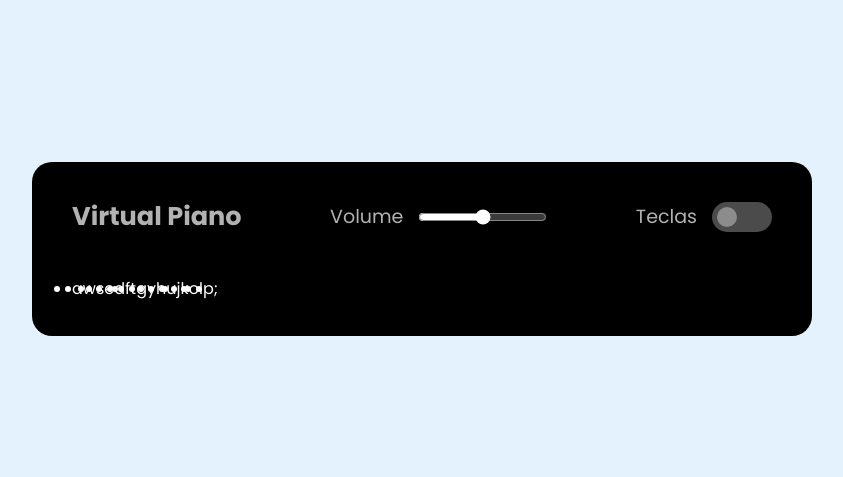
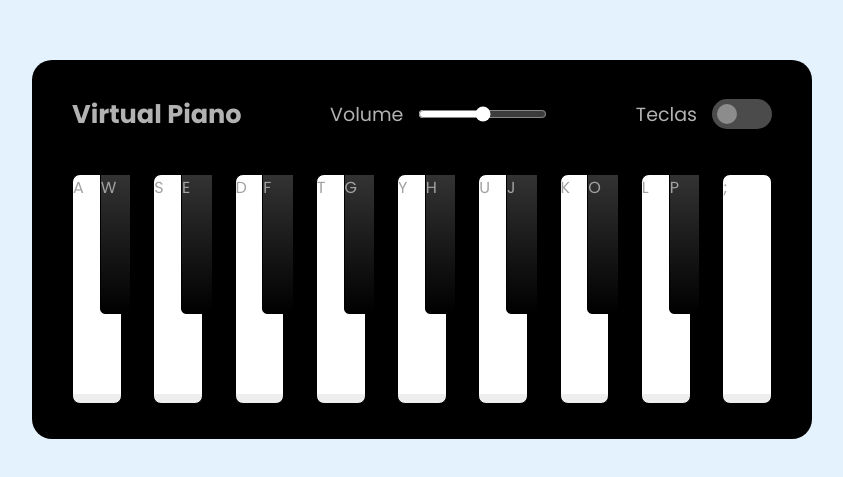
Before and after one commit to felipertec/Javascript_Potencia_Tech_iFood, a plain HTML site: page Projetos/piano-aula/index.html in a window 1280 px wide. Shown: the part 151-628 px from the top of the page, without its empty margins (218-1061 px from the left). Drawn offline with Linux system fonts and the light colour scheme.

Commit message:
Adicionando teclas

```diff
--- a/Projetos/piano-aula/index.html
+++ b/Projetos/piano-aula/index.html
@@ -32,9 +32,9 @@
             <li class="key white"><span>s</span></li>
             <li class="key black"><span>e</span></li>
             <li class="key white"><span>d</span></li>
-            <li class="key white"><span>f</span></li>
-            <li class="key black"><span>t</span></li>
-            <li class="key white"><span>g</span></li>
+            <li class="key black"><span>f</span></li>
+            <li class="key white"><span>t</span></li>
+            <li class="key black"><span>g</span></li>
             <li class="key white"><span>y</span></li>
             <li class="key black"><span>h</span></li>
             <li class="key white"><span>u</span></li>
--- a/Projetos/piano-aula/src/styles/main.css
+++ b/Projetos/piano-aula/src/styles/main.css
@@ -73,3 +73,30 @@ header .column span{
     display: flex;
     margin-top: 40px;
 }
+
+.piano-keys .key{
+    cursor: pointer;
+    user-select: none;
+    list-style: none;
+    color: #a2a2a2;
+    position: relative;
+    text-transform: uppercase;
+}
+
+.piano-keys .white{
+    width: 70px;
+    height: 230px;
+    border: 1px solid black;
+    border-radius: 8px;
+    background: linear-gradient(#fff 96%, #eee 4%);
+}
+
+.piano-keys .black{
+    width: 44px;
+    height: 140px;
+    z-index: 2;
+    margin: 0 22px 0 -22px;
+    border: 1px solid black;
+    border-radius: 0 0 5px 5px;
+    background: linear-gradient(#333, #000);
+}
```
